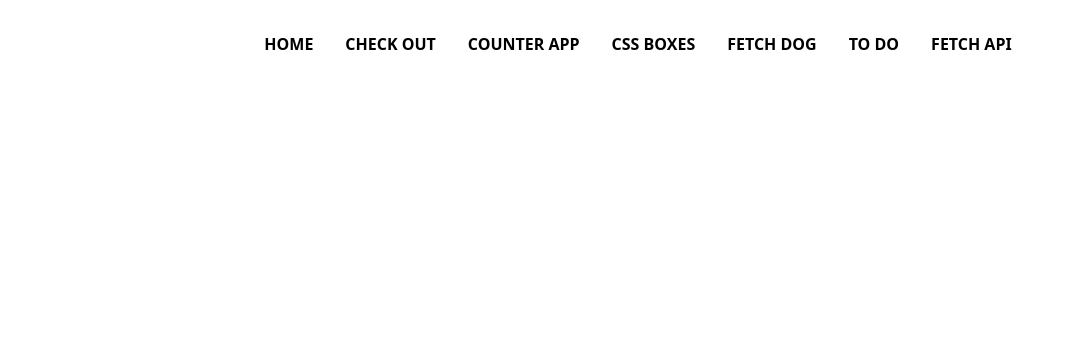
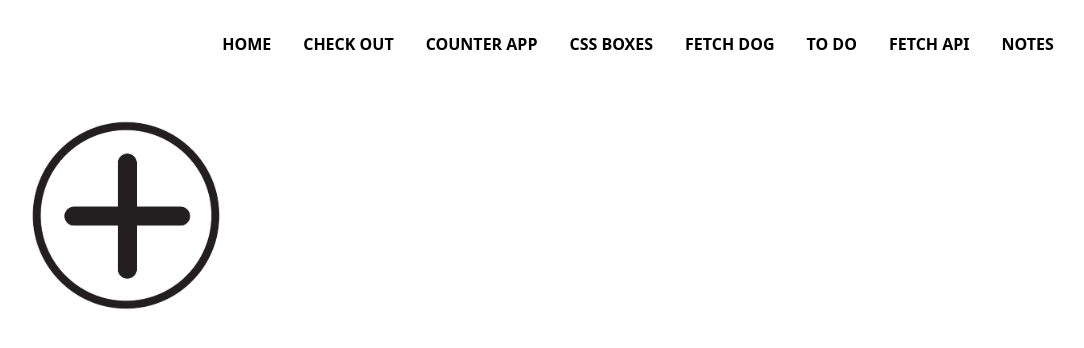
Before and after one commit to orshah/allInOne, a React (Create React App) app: page /sticky in a window 1280 px wide. Shown: the top 348 px of the page, without its empty margins (2-1086 px from the left). Built offline with nearby package versions, Linux system fonts and the light colour scheme.

Commit message:
almost done

```diff
--- a/src/components/mainApp/MainApp.jsx
+++ b/src/components/mainApp/MainApp.jsx
@@ -7,6 +7,7 @@ import TodoApp from "../todoApp/TodoApp";
 import NavigationBar from "../nav/NavigationBar";
 import { Routes, Route } from "react-router-dom";
 import ApiFetch from "../apiFetch/ApiFetch";
+import StickyNotes from "../stickyNotes/StickyNotes";
 
 function MainApp() {
   return (
@@ -19,6 +20,7 @@ function MainApp() {
         <Route path="/fetchdog" element={<FetchDog />} />
         <Route path="/todoapp" element={<TodoApp />} />
         <Route path="/fetchapi" element={<ApiFetch />} />
+        <Route path="/sticky" element={<StickyNotes />} />
       </Routes>
     </div>
   );
--- a/src/components/nav/NavigationBar.jsx
+++ b/src/components/nav/NavigationBar.jsx
@@ -26,6 +26,9 @@ function nav() {
       <Link to="/fetchapi">
         <h2 className="navigation-bar__text">FETCH API</h2>
       </Link>
+      <Link to="/sticky">
+        <h2 className="navigation-bar__text">NOTES</h2>
+      </Link>
     </div>
   );
 }
--- /dev/null
+++ b/src/components/stickyNotes/Modal.jsx
@@ -0,0 +1,30 @@
+import React from "react";
+
+function Modal({ open, onClose, onChange, value, btnClick }) {
+  if (!open) return null;
+  return (
+    <div className="overlay flex justify-center">
+      <div className=" flex flex-col bg-slate-400 border-solid border-2 border-sky-500">
+        <p className=" font-bold self-end cursor-pointer p-2" onClick={onClose}>
+          X
+        </p>
+        <div className="content">
+          <input
+            onChange={onChange}
+            value={value}
+            type="text"
+            className=" block  rounded-md border-0 py-1.5 text-gray-900 shadow-sm ring-1 ring-inset ring-gray-300 placeholder:text-gray-400 focus:ring-2 focus:ring-inset focus:ring-indigo-600 sm:text-sm sm:leading-6"
+          />
+          <button
+            onClick={btnClick}
+            className="flex justify-center rounded-md bg-indigo-600 px-3 py-1.5 text-sm font-semibold leading-6 text-white shadow-sm hover:bg-indigo-500 focus-visible:outline focus-visible:outline-2 focus-visible:outline-offset-2 focus-visible:outline-indigo-600 my-3"
+          >
+            Add note
+          </button>
+        </div>
+      </div>
+    </div>
+  );
+}
+
+export default Modal;
--- /dev/null
+++ b/src/components/stickyNotes/StickyNotes.jsx
@@ -0,0 +1,52 @@
+import React, { useState } from "react";
+import Btn from "../../img/button.jpg";
+import Modal from "./Modal";
+
+function StickyNotes() {
+  const [inputModal, setInputModal] = useState(false);
+  const [note, setNote] = useState("");
+  const [notes, setNotes] = useState([]);
+
+  const onClickHandler = () => {
+    setNotes([...notes, note]);
+    setNote("");
+  };
+
+  const onChangeHandler = (e) => {
+    setNote(e.target.value);
+  };
+  console.log(note);
+
+  return (
+    <div className="  ">
+      <div className=" flex">
+        <div className=" flex flex-row flex-wrap gap-2 ">
+          {notes.map((el) => {
+            return (
+              <div className=" flex border-solid border-2 border-sky-500 w-[250px] h-[250px] overflow-auto px-3 break-all">
+                {el}
+              </div>
+            );
+          })}
+          <label htmlFor="addNote">
+            <img
+              src={Btn}
+              alt="plus button"
+              className=" w-[250px] h-[250px] cursor-pointer"
+            />
+          </label>
+          <button id="addNote" onClick={() => setInputModal(true)}></button>
+        </div>
+      </div>
+      <Modal
+        open={inputModal}
+        onClose={() => setInputModal(false)}
+        onChange={onChangeHandler}
+        value={note}
+        btnClick={onClickHandler}
+      />
+    </div>
+  );
+}
+
+export default StickyNotes;
```
Also changed, not shown: src/img/button.jpg (added).
